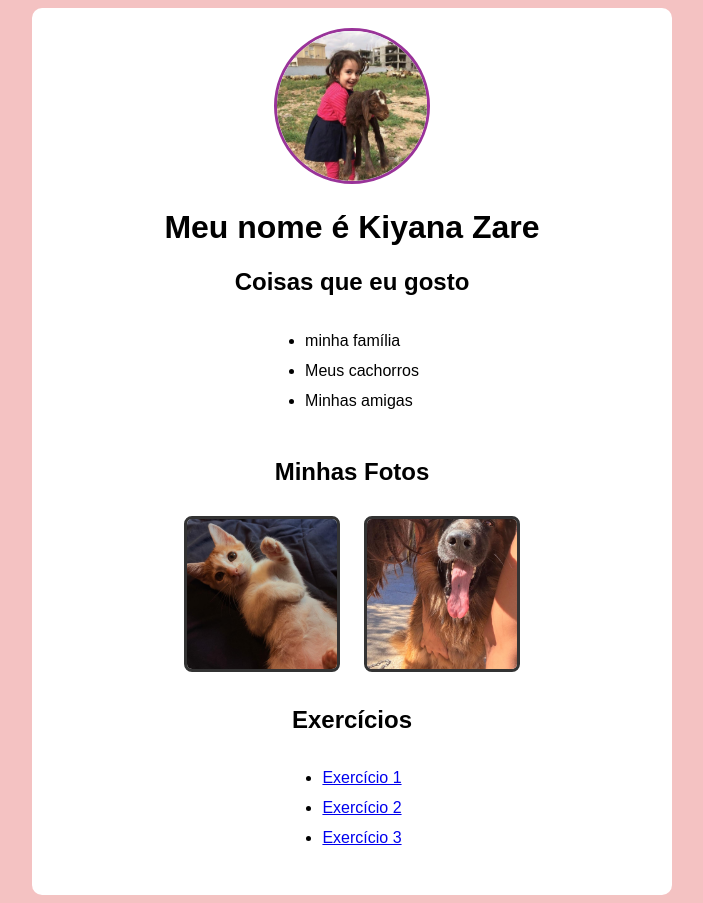
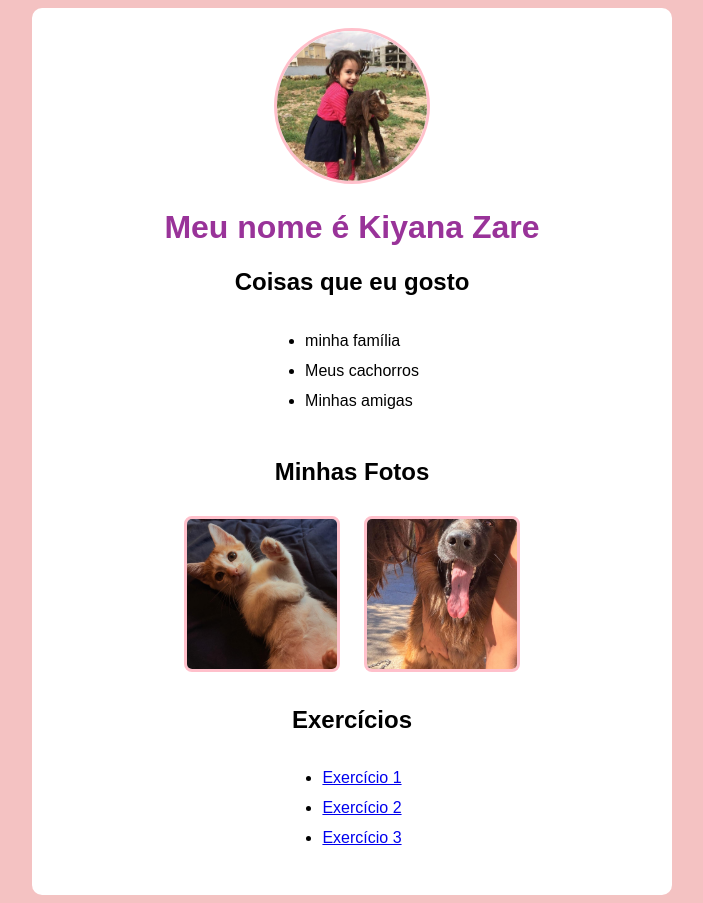
Before and after one commit to kianazare4455-cmyk/sit-1serie-KiyanaZare, a plain HTML site: page index.html in a window 1280 px wide. Shown: the whole page, without its empty margins (288-991 px from the left). Drawn offline with Linux system fonts and the light colour scheme.

Commit message:
Update style.css

```diff
--- a/style.css
+++ b/style.css
@@ -13,7 +13,7 @@ body{
 }
 
 h1{
-    color: ##993399;
+    color: #993399;
 }
 
 .perfil{
@@ -21,14 +21,14 @@ h1{
     height: 150px;
     object-fit: fit;
     border-radius: 100px;
-    border: 3px solid #993399;
+    border: 3px solid #FFC0CB;
 }
 
 .imagem{
     width: 150px;
     height: 150px;
     object-fit: cover;
-    border: 3px solid #333;
+    border: 3px solid #FFC0CB;
     border-radius: 8px;
     margin:10px;
 }
```
